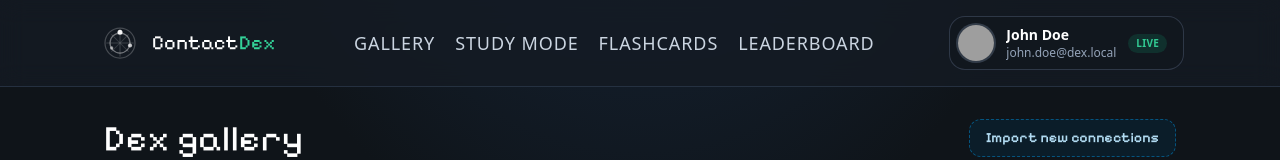
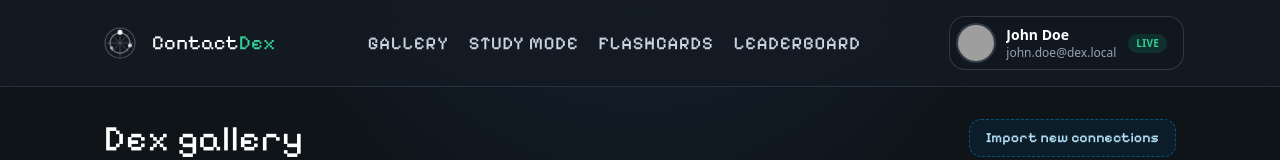
Before and after one commit to amannuck/ContactDex, a Next.js app: page / in a window 1280 px wide. Shown: the top 160 px of the page. Built offline with nearby package versions, Linux system fonts and the light colour scheme; grey boxes are pictures that could not be loaded.

Commit message:
fix in navbar

```diff
--- a/components/AppNav.tsx
+++ b/components/AppNav.tsx
@@ -3,7 +3,7 @@ import BrandMark from "@/components/BrandMark";
 import UserAccountPreview from "@/components/UserAccountPreview";
 
 const linkClass =
-  "flex min-h-11 min-w-[2.75rem] shrink-0 items-center justify-center rounded-lg px-2.5 text-[11px] font-medium uppercase tracking-wide text-slate-300 transition hover:bg-white/5 hover:text-emerald-300 sm:min-h-0 sm:min-w-0 sm:justify-start sm:px-0 sm:py-2 sm:text-base md:text-lg md:tracking-wider";
+  "flex min-h-11 min-w-[2.75rem] shrink-0 items-center justify-center rounded-lg px-2.5 text-[11px] font-medium uppercase tracking-wide text-slate-300 transition hover:bg-white/5 hover:text-emerald-300 sm:min-h-0 sm:min-w-0 sm:justify-start sm:px-0 sm:py-2 sm:font-pixel sm:text-base md:text-lg md:tracking-wider";
 
 export default function AppNav() {
   return (
```
